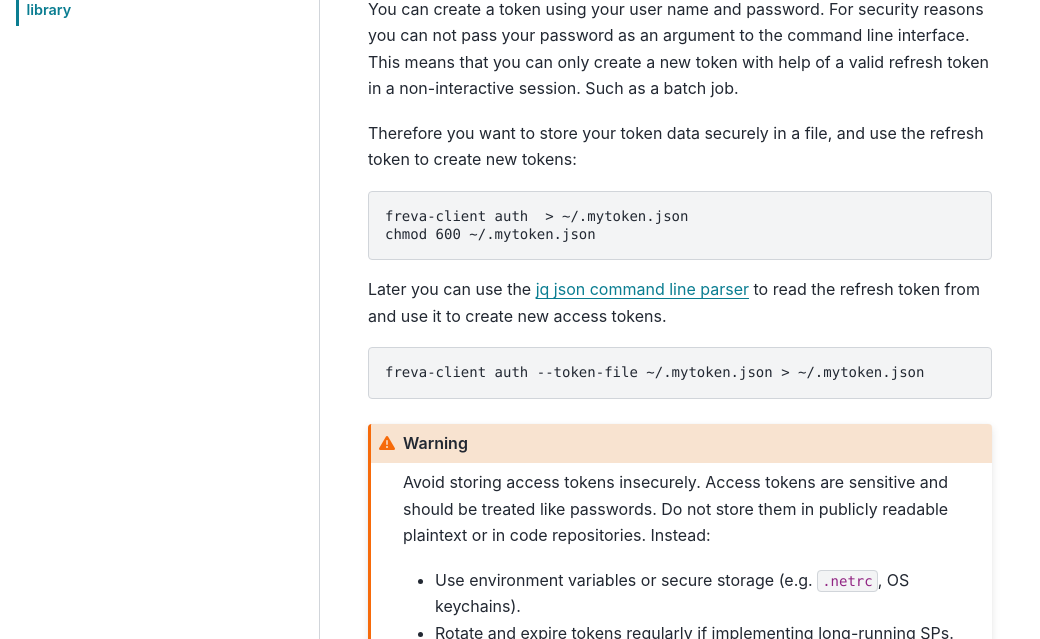
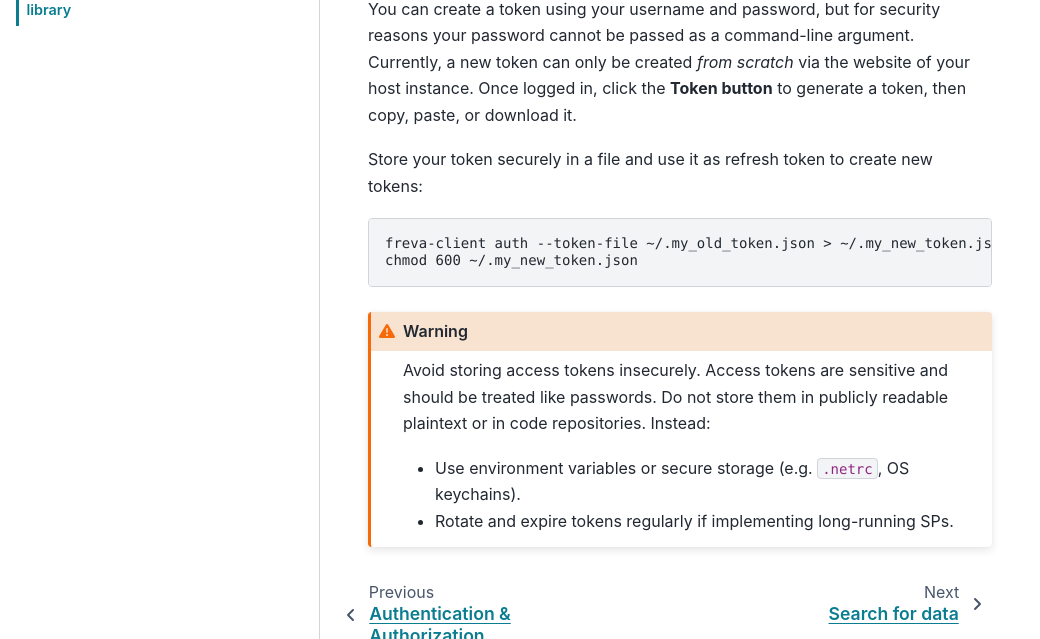
Before and after one commit to freva-org/freva-nextgen, a Sphinx documentation site: the page built from docs/source/auth/auth-lib.rst, in a window 1280 px wide and 900 px high, scrolled down 517 px, cut to the strip 261-900 px from the top of the window. Shown: the whole strip, without its empty margins (0-1040 px from the left). Built offline with Sphinx 7.4.7 and the PyData theme 0.15.4, drawn with Linux system fonts in a browser that asks for light colours; the version number is read from the project's files by our own code.

Commit message:
fix(docs): update information for creation of (refresh) tokens from scratch both for py and cli

```diff
--- a/docs/source/auth/auth-lib.rst
+++ b/docs/source/auth/auth-lib.rst
@@ -28,26 +28,19 @@
    res = run(["freva-client", "auth", "--help"], check=True, stdout=PIPE, stderr=PIPE)
    print(res.stdout.decode())
 
-You can create a token using your user name and password. For security reasons
-you can not pass your password as an argument to the command line interface.
-This means that you can only create a new token with help of a valid refresh
-token in a non-interactive session. Such as a batch job.
+You can create a token using your username and password, but for security reasons
+your password cannot be passed as a command-line argument.
+Currently, a new token can only be created *from scratch* via the website of your host
+instance.
+Once logged in, click the **Token button** to generate a token, then copy, paste,
+or download it.
 
-Therefore you want to store your token data securely in a file, and use the
-refresh token to create new tokens:
+Store your token securely in a file and use it as refresh token to create new tokens:
 
 .. code:: console
 
-    freva-client auth  > ~/.mytoken.json
-    chmod 600 ~/.mytoken.json
-
-Later you can use the `jq json command line parser <https://jqlang.github.io/jq/>`_
-to read the refresh token from and use it to create new access tokens.
-
-.. code:: console
-
-    freva-client auth --token-file ~/.mytoken.json > ~/.mytoken.json
-
+    freva-client auth --token-file ~/.my_old_token.json > ~/.my_new_token.json
+    chmod 600 ~/.my_new_token.json
 
 .. warning::
 
```
Also changed, not shown: 1 other file.
